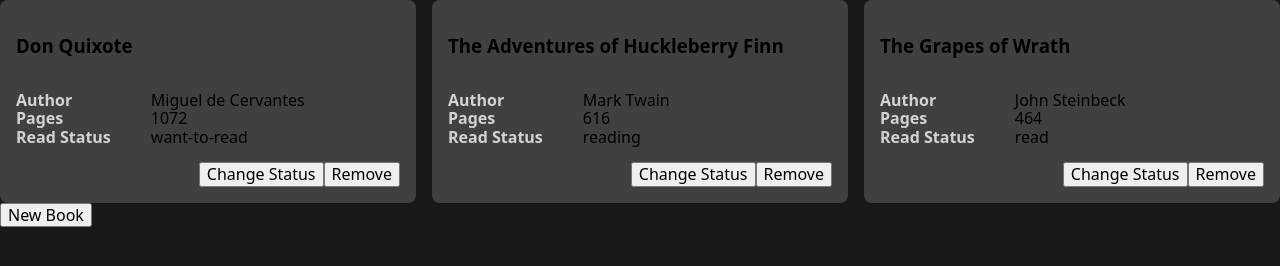
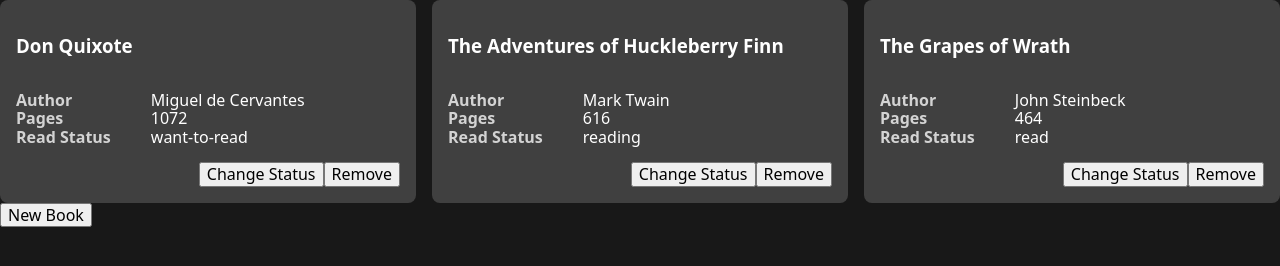
Before and after one commit to cgrustas/library, a plain HTML site: page index.html in a window 1280 px wide. Drawn offline with Linux system fonts and the light colour scheme.

Commit message:
Add white color to book detail values + title

```diff
--- a/css/styles.css
+++ b/css/styles.css
@@ -21,6 +21,11 @@
     grid-template-columns: auto 1fr;
 }
 
+article h3,
+article dd {
+    color: white;
+}
+
 dl dt {
     font-weight: bold;
     color: lightgrey;
```
